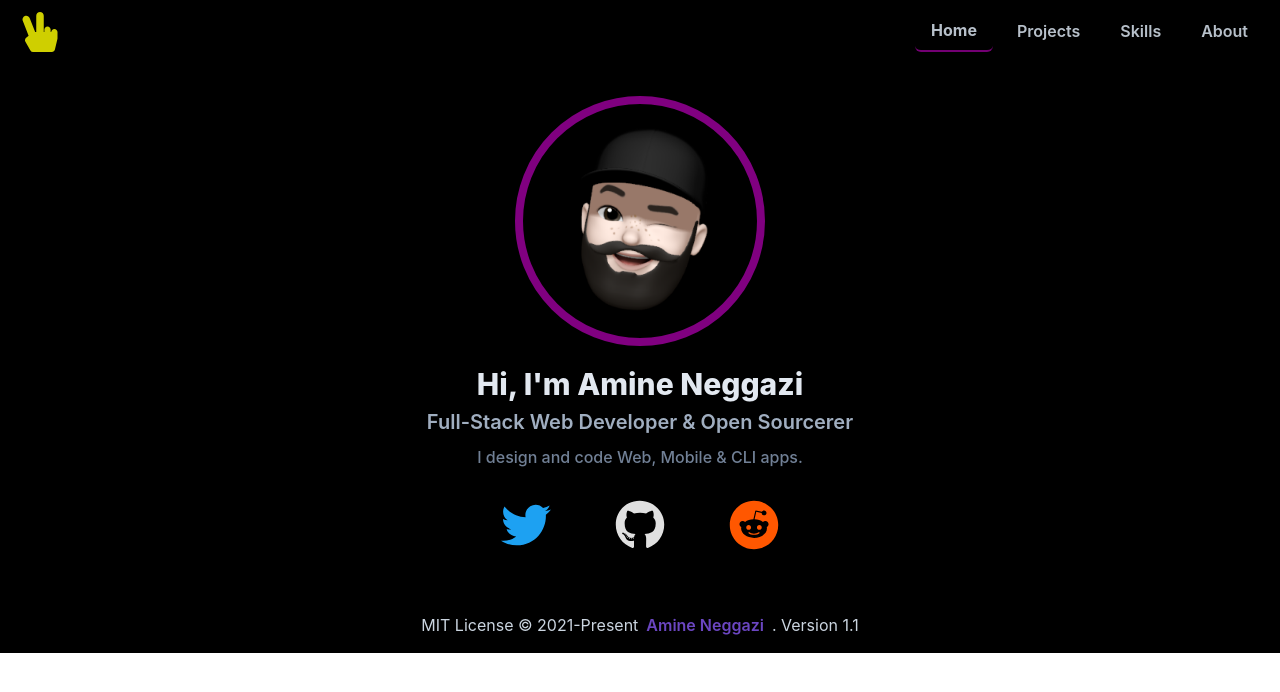
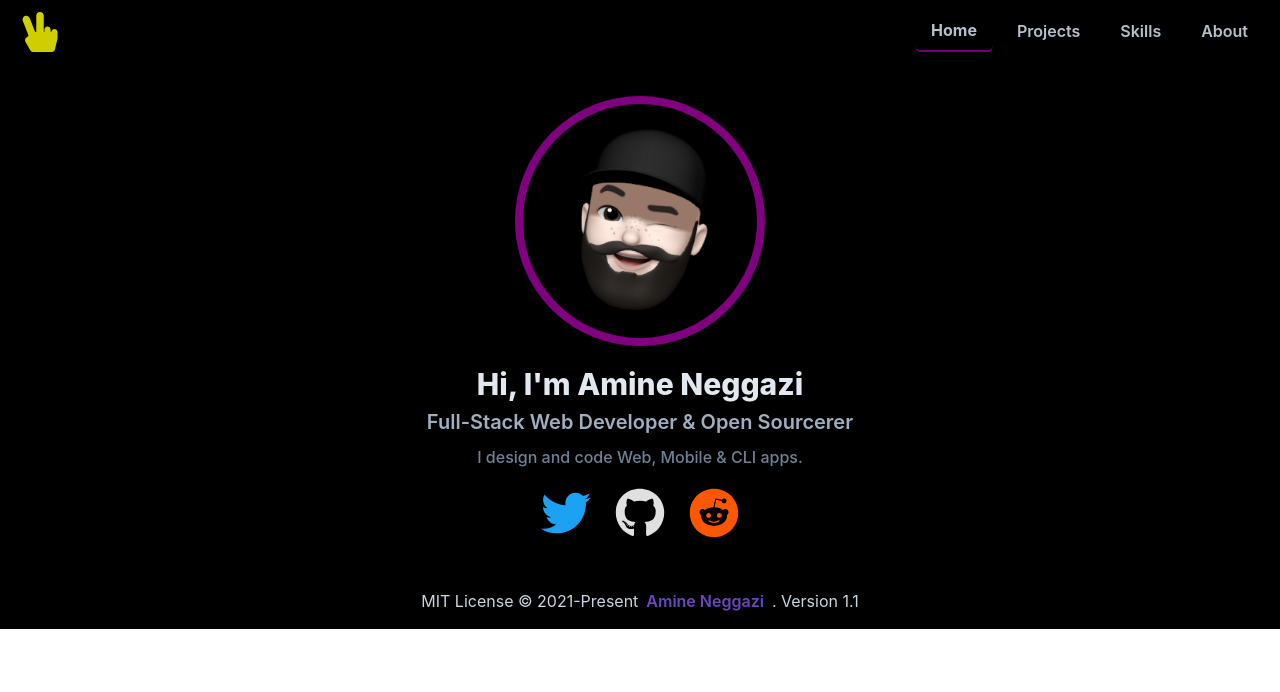
Before and after one commit to nemo256/portfolio, a Next.js app: page / in a window 1280 px wide. Shown: the top 692 px of the page. Built offline with nearby package versions, Linux system fonts and the light colour scheme; a web font is replaced by a local one.

Commit message:
Dimensions on icon links!

```diff
--- a/src/components/Hero.js
+++ b/src/components/Hero.js
@@ -75,11 +75,11 @@ export default function Hero() {
               variant='icon'
               color='#1DA1F2'
               isRound
-              p='8'
-              icon={ <FaTwitter size='50'/> }
+              mx='3'
+              icon={ <FaTwitter size='50' p='8'/> }
               _hover={{
                 transform: 'translate(-3px, -3px)',
-                bg: 'whiteAlpha.200',
+                transition: 'all .3s ease'
               }}
               _focus={{  }}
             />
@@ -90,11 +90,10 @@ export default function Hero() {
               variant='icon'
               color='#E0E0E0'
               isRound
-              p='8'
-              icon={ <FaGithub size='50'/> }
+              mx='3'
+              icon={ <FaGithub size='50' p='8'/> }
               _hover={{
                 transform: 'translateY(-3px)',
-                bg: 'whiteAlpha.200'
               }}
               _focus={{  }}
             />
@@ -105,11 +104,10 @@ export default function Hero() {
               variant='icon'
               color='#FF5700'
               isRound
-              p='8'
-              icon={ <FaReddit size='50'/> }
+              mx='3'
+              icon={ <FaReddit size='50' p='8'/> }
               _hover={{
                 transform: 'translate(3px, -3px)',
-                bg: 'whiteAlpha.200'
               }}
               _focus={{  }}
             />
--- a/src/components/Navbar.js
+++ b/src/components/Navbar.js
@@ -81,7 +81,7 @@ export default function Navbar() {
             key={name}
             href={route}
             passHref
-            display={{ base: 'none', sm: 'flex' }}
+            display={{ sm: 'flex', md: 'flex' }}
           >
             <Button
               as="a"
```
